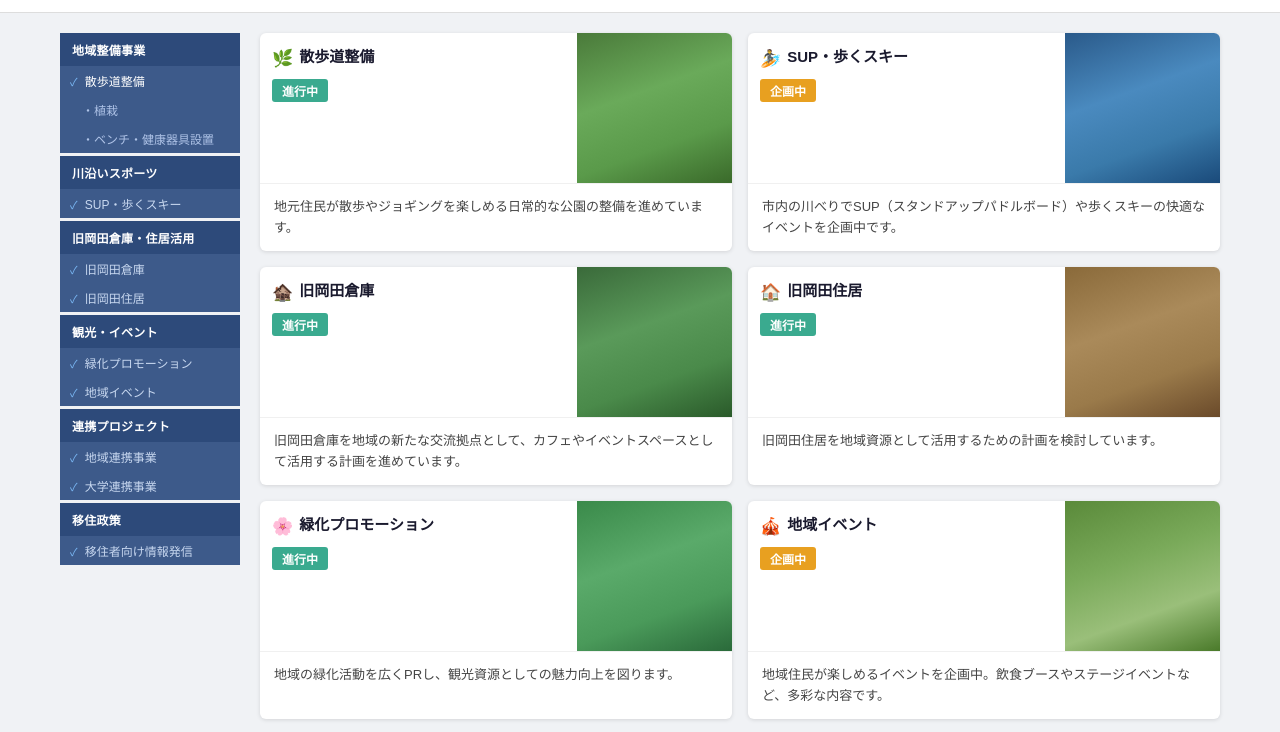
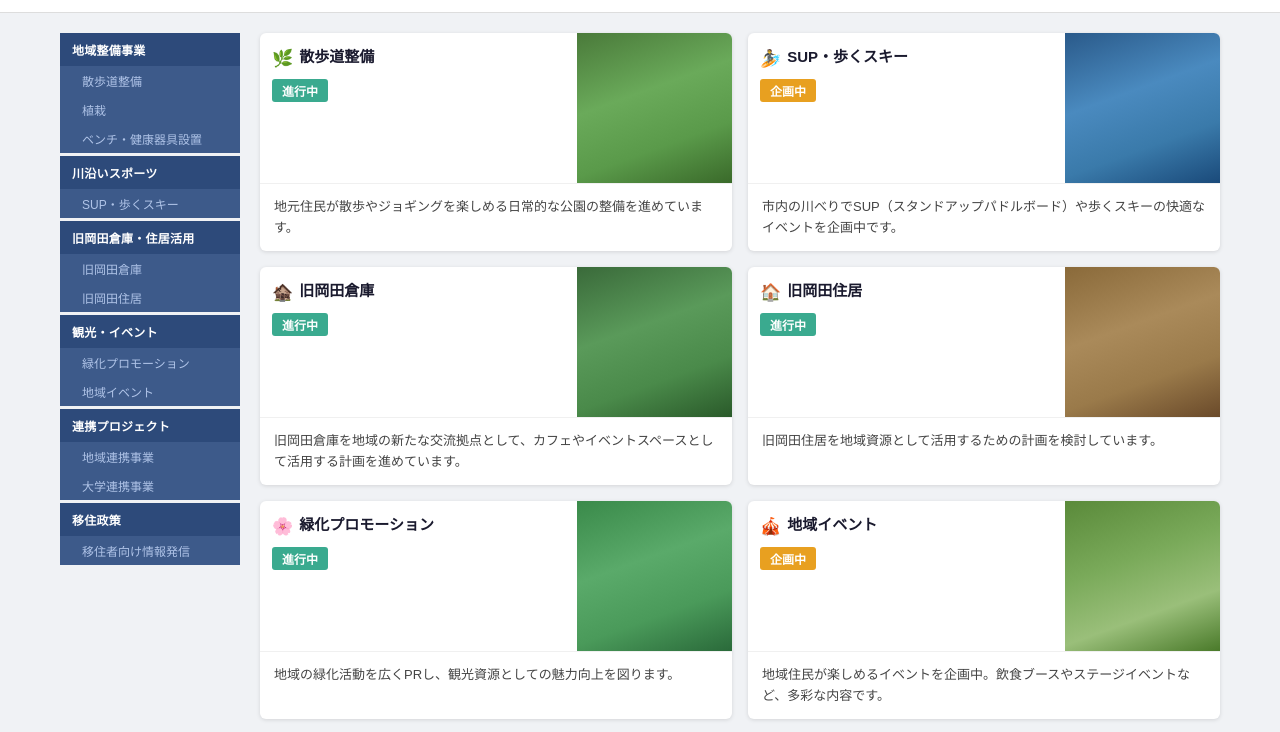
Before and after one commit to ohkaminoseiza/ebetu_kawamati, a plain HTML site: page index.html in a window 1280 px wide. Shown: the part 44-776 px from the top of the page. Drawn offline with Linux system fonts and the light colour scheme.

Commit message:
sidemenu chaned

```diff
--- a/index.html
+++ b/index.html
@@ -26,42 +26,42 @@
             <div class="category-group">
                 <div class="category-header"><a href="chiiki-seibi.html">地域整備事業</a></div>
                 <ul class="category-items">
-                    <li class="item active"><span class="check">✓</span> 散歩道整備</li>
-                    <li class="item sub">・植栽</li>
-                    <li class="item sub">・ベンチ・健康器具設置</li>
+                    <li class="item sub">散歩道整備</li>
+                    <li class="item sub">植栽</li>
+                    <li class="item sub">ベンチ・健康器具設置</li>
                 </ul>
             </div>
             <div class="category-group">
                 <div class="category-header"><a href="kawazoi-sports.html">川沿いスポーツ</a></div>
                 <ul class="category-items">
-                    <li class="item"><span class="check">✓</span> SUP・歩くスキー</li>
+                    <li class="item sub">SUP・歩くスキー</li>
                 </ul>
             </div>
             <div class="category-group">
                 <div class="category-header"><a href="okada.html">旧岡田倉庫・住居活用</a></div>
                 <ul class="category-items">
-                    <li class="item"><span class="check">✓</span> 旧岡田倉庫</li>
-                    <li class="item"><span class="check">✓</span> 旧岡田住居</li>
+                    <li class="item sub">旧岡田倉庫</li>
+                    <li class="item sub">旧岡田住居</li>
                 </ul>
             </div>
             <div class="category-group">
                 <div class="category-header"><a href="kanko-event.html">観光・イベント</a></div>
                 <ul class="category-items">
-                    <li class="item"><span class="check">✓</span> 緑化プロモーション</li>
-                    <li class="item"><span class="check">✓</span> 地域イベント</li>
+                    <li class="item sub">緑化プロモーション</li>
+                    <li class="item sub">地域イベント</li>
                 </ul>
             </div>
             <div class="category-group">
                 <div class="category-header"><a href="renkei.html">連携プロジェクト</a></div>
                 <ul class="category-items">
-                    <li class="item"><span class="check">✓</span> 地域連携事業</li>
-                    <li class="item"><span class="check">✓</span> 大学連携事業</li>
+                    <li class="item sub">地域連携事業</li>
+                    <li class="item sub">大学連携事業</li>
                 </ul>
             </div>
             <div class="category-group">
                 <div class="category-header"><a href="ijyu.html">移住政策</a></div>
                 <ul class="category-items">
-                    <li class="item"><span class="check">✓</span> 移住者向け情報発信</li>
+                    <li class="item sub">移住者向け情報発信</li>
                 </ul>
             </div>
         </aside>
```
Also changed, not shown: chiiki-seibi.html (+11 -11 lines), ijyu.html (+11 -11 lines), kanko-event.html (+11 -11 lines), kawazoi-sports.html (+11 -11 lines), okada.html (+11 -11 lines), renkei.html (+11 -11 lines).
